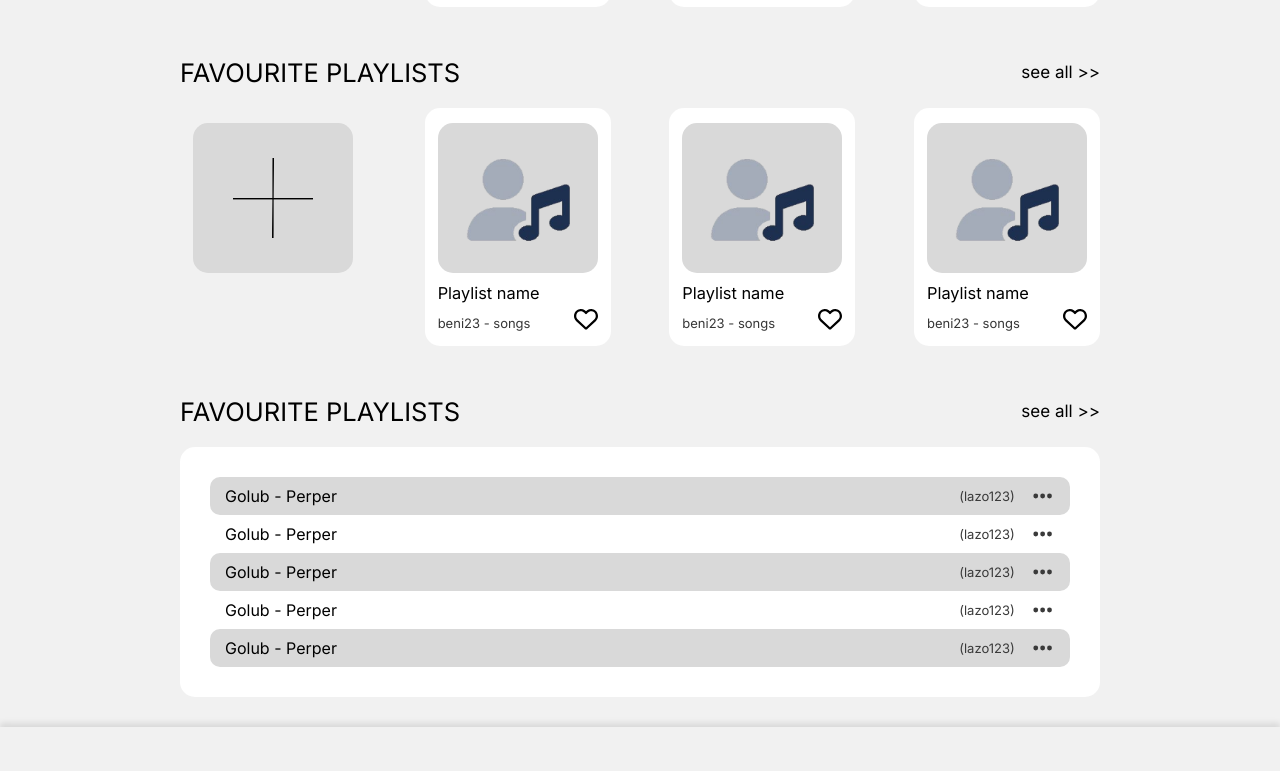
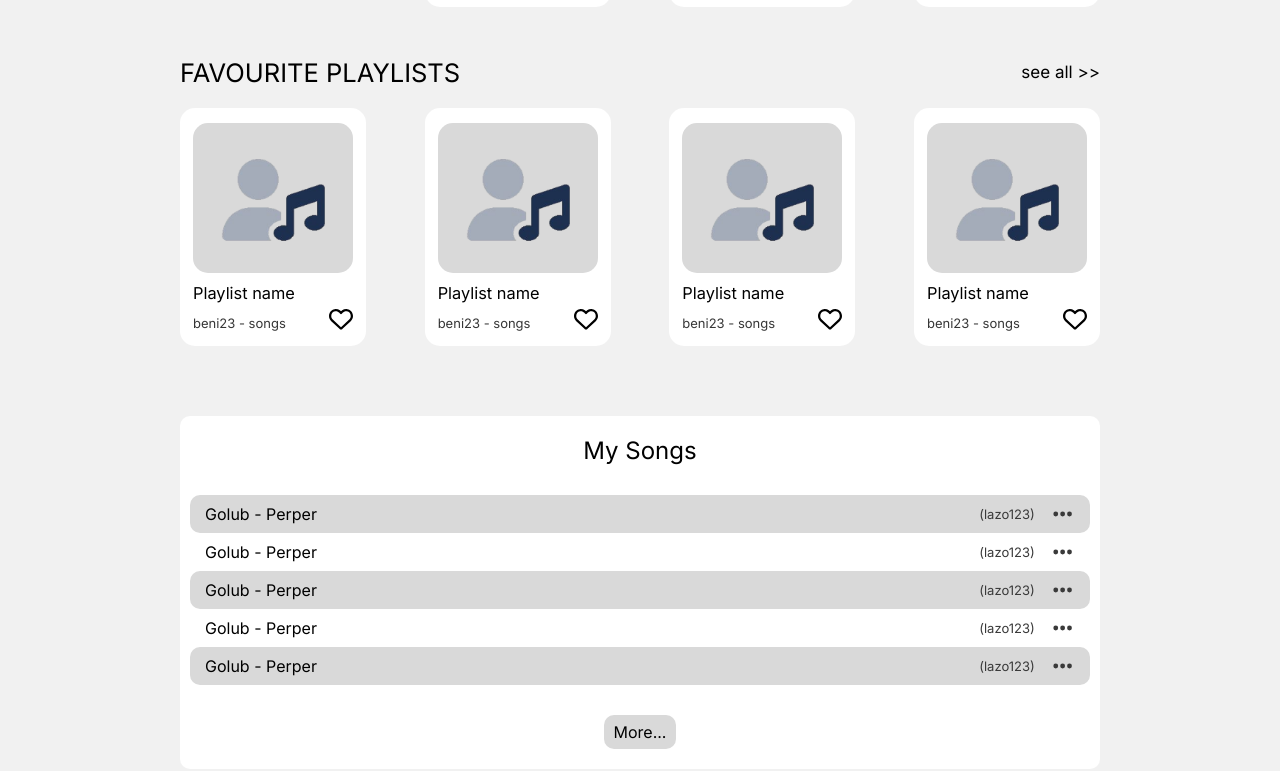
Before and after one commit to arben-djokovic/repertorify-reactjs, a React (Create React App) app: page /profile in a window 1280 px wide. Shown: the part 649-1420 px from the top of the page. Built offline with nearby package versions, Linux system fonts and the light colour scheme.

Commit message:
created profile podpages: myplaylists, favourite playlists and my songs

```diff
--- a/src/App.js
+++ b/src/App.js
@@ -9,6 +9,9 @@ import Songs from "./pages/Songs/Songs";
 import Playlists from "./pages/Playlists/Playlists";
 import { useEffect } from "react";
 import Profile from "./pages/Profile/Profile";
+import MyPlaylists from "./pages/Profile/MyPlaylists/MyPlaylists";
+import FavPlaylists from "./pages/Profile/FavPlaylists/FavPlaylists";
+import MySongs from "./pages/Profile/MySongs/MySongs";
 
 function App() {
   const location = useLocation();
@@ -28,6 +31,9 @@ function App() {
             <Route path="/songs" element={<Songs />} />
             <Route path="/playlists" element={<Playlists />} />
             <Route path="/profile" element={<Profile />} />
+            <Route path="/profile/my-playlists" element={<MyPlaylists />} />
+            <Route path="/profile/favourite-playlists" element={<FavPlaylists />} />
+            <Route path="/profile/my-songs" element={<MySongs />} />
             <Route path="/*" element={<>404</>} />
           </Routes>
         </div>
--- a/src/components/PlaylistItem/PlaylistItem.js
+++ b/src/components/PlaylistItem/PlaylistItem.js
@@ -17,7 +17,7 @@ export default function PlaylistItem({i}) {
 
   return (<motion.div initial={{ opacity: 0 }} animate={{ opacity: 1 }} transition={{ delay: i * 0.12, duration: 0.3 }} className="playlistItem link" onClick={playlistClick}>
     <div className="img">
-        <img src="assets/image.png" alt="" />
+        <img src="/assets/image.png" alt="" />
     </div>
     <div className="user">
         <div className="userInfo">
--- a/src/components/ProfileHeader/ProfileHeader.js
+++ b/src/components/ProfileHeader/ProfileHeader.js
@@ -2,13 +2,16 @@ import React from 'react'
 import "./profileHeader.scss"
 import { FontAwesomeIcon } from '@fortawesome/react-fontawesome'
 import { faUser, faUserPen } from '@fortawesome/free-solid-svg-icons'
+import { useNavigate } from 'react-router-dom'
 
 export default function ProfileHeader() {
+  const navigate = useNavigate()
+
   return (<section className="profileHeader">
-    <FontAwesomeIcon className='userIcon' icon={faUser} />
+    <FontAwesomeIcon className='userIcon link' icon={faUser} onClick={()=>{navigate("/profile")}} />
     <div className="userInfo">
       <div className="username">
-        <h1>lazov123</h1>
+        <h1 onClick={()=>{navigate("/profile")}} className='link'>lazov123</h1>
         <FontAwesomeIcon className='userPenIcon link' icon={faUserPen} />
       </div>
       <div className="info">
--- a/src/pages/Playlists/Playlists.js
+++ b/src/pages/Playlists/Playlists.js
@@ -9,7 +9,7 @@ export default function Playlists() {
         <h1>Playlists:</h1>
         <div className="playlistsContent">
         <Link to={"/create-playlist"} className="addItemBtn">
-            <img src="assets/plus.png" alt="" />
+            <img src="/assets/plus.png" alt="" />
         </Link>
         {[1,2,3,4,5,6,7,8,9].map((item, i) => (<PlaylistItem i={i} />))}
         </div>
--- /dev/null
+++ b/src/pages/Profile/FavPlaylists/FavPlaylists.js
@@ -0,0 +1,21 @@
+import React from 'react'
+import "../profile.scss"
+import { Link } from 'react-router-dom'
+import PlaylistItem from '../../../components/PlaylistItem/PlaylistItem'
+import ProfileHeader from '../../../components/ProfileHeader/ProfileHeader'
+
+export default function FavPlaylists() {
+  return (
+    <div className='page2 page pageContent'>
+      <ProfileHeader />
+      <section className="myPlaylists">
+        <div className="myPlaylistsHeader">
+          <h2>FAVOURITE PLAYLISTS</h2>
+        </div>
+        <div className="list">
+          {[1, 2, 3, 4, 5, 6, 7, 8, 9].map((item, i) => (<PlaylistItem key={i} className={i} i={i} />))}
+        </div>
+      </section>
+    </div>
+  )
+}
--- /dev/null
+++ b/src/pages/Profile/MyPlaylists/MyPlaylists.js
@@ -0,0 +1,24 @@
+import React from 'react'
+import "../profile.scss"
+import { Link } from 'react-router-dom'
+import PlaylistItem from '../../../components/PlaylistItem/PlaylistItem'
+import ProfileHeader from '../../../components/ProfileHeader/ProfileHeader'
+
+export default function MyPlaylists() {
+  return (
+    <div className='page2 page pageContent'>
+      <ProfileHeader />
+      <section className="myPlaylists">
+        <div className="myPlaylistsHeader">
+          <h2>MY PLAYLISTS</h2>
+        </div>
+        <div className="list">
+          <Link to={"/create-playlist"} className="addItemBtn">
+            <img src="/assets/plus.png" alt="slika" />
+          </Link>
+          {[1, 2, 3, 4, 5, 6, 7, 8].map((item, i) => (<PlaylistItem key={i} className={i} i={i} />))}
+        </div>
+      </section>
+    </div>
+  )
+}
--- /dev/null
+++ b/src/pages/Profile/MySongs/MySongs.js
@@ -0,0 +1,18 @@
+import React from 'react'
+import "../profile.scss"
+import ProfileHeader from '../../../components/ProfileHeader/ProfileHeader'
+import SongItem from '../../../components/SongItem/SongItem'
+
+export default function MySongs() {
+  return (
+    <div className='page2 page pageContent'>
+      <ProfileHeader />
+      <section className="songsHome">
+        <h1>My Songs</h1>
+        <div className="listSongs">
+          {[1,2,3,4,5, 6,,7,8,9,10].map((song, i) => <SongItem key={i} i={i} />)}
+        </div>
+      </section>
+    </div>
+  )
+}
--- a/src/pages/Profile/Profile.js
+++ b/src/pages/Profile/Profile.js
@@ -12,11 +12,11 @@ export default function Profile() {
       <section className="myPlaylists">
         <div className="myPlaylistsHeader">
           <h2>MY PLAYLISTS</h2>
-          <p className='link'>see all {">>"}</p>
+          <Link to="/profile/my-playlists" className='link'>see all {">>"}</Link>
         </div>
         <div className="list">
           <Link to={"/create-playlist"} className="addItemBtn">
-            <img src="assets/plus.png" alt="" />
+            <img src="/assets/plus.png" alt="" />
           </Link>
           {[1, 2, 3].map((item, i) => (<PlaylistItem className={i} i={i} />))}
         </div>
@@ -24,23 +24,18 @@ export default function Profile() {
       <section className="myPlaylists">
         <div className="myPlaylistsHeader">
           <h2>FAVOURITE PLAYLISTS</h2>
-          <p className='link'>see all {">>"}</p>
+          <Link to="/profile/favourite-playlists" className='link'>see all {">>"}</Link>
         </div>
         <div className="list">
-          <Link to={"/create-playlist"} className="addItemBtn">
-            <img src="assets/plus.png" alt="" />
-          </Link>
-          {[1, 2, 3].map((item, i) => (<PlaylistItem className={i} i={i} />))}
+          {[1, 2, 3, 4].map((item, i) => (<PlaylistItem className={i} i={i} />))}
         </div>
       </section>
-      <section className="myPlaylists">
-        <div className="myPlaylistsHeader">
-          <h2>FAVOURITE PLAYLISTS</h2>
-          <p className='link'>see all {">>"}</p>
+      <section className="songsHome">
+        <h1>My Songs</h1>
+        <div className="listSongs">
+          {[1,2,3,4,5].map((song, i) => <SongItem key={i} i={i} />)}
         </div>
-        <div className="listSongs">
-          {[1, 2, 3, 4, 5].map((item, i) => (<SongItem song={item} i={i} />))}
-        </div>
+          <Link to="/profile/my-songs" className="moreBtn">More...</Link>
       </section>
     </div>
   )
--- a/src/pages/Profile/profile.scss
+++ b/src/pages/Profile/profile.scss
@@ -1,4 +1,4 @@
-.profile {
+.profile, .page2 {
     width: 100%;
     display: flex;
     flex-direction: column;
@@ -19,12 +19,32 @@
         }
         .list {
             display: flex;
-            grid-gap: 1 vw;
+            grid-gap: 1vw;
             justify-content: space-between;
             align-items: center;
             flex-wrap: wrap;
         }
     }
+    .songsHome{
+        margin: 20px 0;
+        text-align: center;
+        background-color: white;
+        border-radius: 10px;
+        padding: 20px 10px;
+        display: flex;
+        flex-direction: column;
+        justify-content: center;
+        align-items: center;
+        grid-gap: 30px;
+        h1{
+          font-weight: normal;
+        }
+        .listSongs{
+          width: 100%;
+          display: flex;
+          flex-direction: column;
+        }
+      }
 }
 @media (max-width: 1170px) {
     .profile {
```
